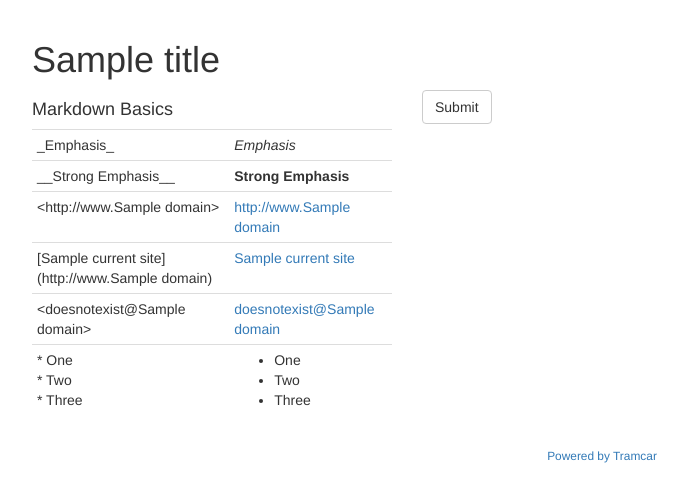
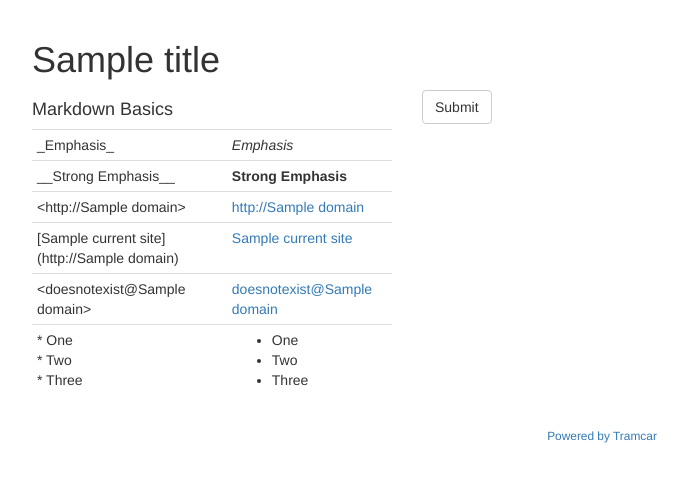
Before and after one commit to tramcar/tramcar, a Django app: template job_board/templates/job_board/jobs_new.html in a window 1280 px wide. Shown: the part 52-554 px from the top of the page, without its empty margins (38-726 px from the left). Run offline with Django 3.2, Linux system fonts and the light colour scheme; the template is opened without the code that fills it: most values are stand-ins (such as "Sample title", 1, 10 or a date in 2020); some libraries are stand-ins or nearby versions.

Commit message:
Remove hardcoded www from templates
We currently hardcode www in the two different templates. This causes
an issue if the site's domain is already configured with www.

```diff
--- a/job_board/templates/job_board/emails/expired.txt
+++ b/job_board/templates/job_board/emails/expired.txt
@@ -3,9 +3,9 @@ Hi there!
 Thank you for using {{ job.site.domain }}.  This e-mail is to notify you that
 the following post has now expired:
 
-https://www.{{ job.site.domain }}{% url 'jobs_show' job.id %}
+https://{{ job.site.domain }}{% url 'jobs_show' job.id %}
 
-If you are still hiring for this position, please log into https://www.{{ job.site.domain }}/
+If you are still hiring for this position, please log into https://{{ job.site.domain }}/
 and then re-post this job.
 
 As always, let us know if you have any questions or comments, and thank you again
--- a/job_board/templates/job_board/markdown.html
+++ b/job_board/templates/job_board/markdown.html
@@ -8,10 +8,10 @@
       <td>__Strong Emphasis__</td><td><strong>Strong Emphasis</strong></td>
     </tr>
     <tr>
-      <td>&#60;http://www.{{ current_site.domain }}&#62;</td><td><a href="http://www.{{ current_site.domain }}">http://www.{{ current_site.domain }}</a></td>
+      <td>&#60;http://{{ current_site.domain }}&#62;</td><td><a href="http://{{ current_site.domain }}">http://{{ current_site.domain }}</a></td>
     </tr>
     <tr>
-      <td>[{{ current_site.name }}](http://www.{{ current_site.domain }})</td><td><a href="http://www.{{ current_site.domain }}">{{ current_site.name }}</a></td>
+      <td>[{{ current_site.name }}](http://{{ current_site.domain }})</td><td><a href="http://{{ current_site.domain }}">{{ current_site.name }}</a></td>
     </tr>
     <tr>
       <td>&#60;doesnotexist@{{ current_site.domain }}&#62;</td><td><a href="mailto:doesnotexist@{{ current_site.domain }}">doesnotexist@{{ current_site.domain }}</a></td>
```
